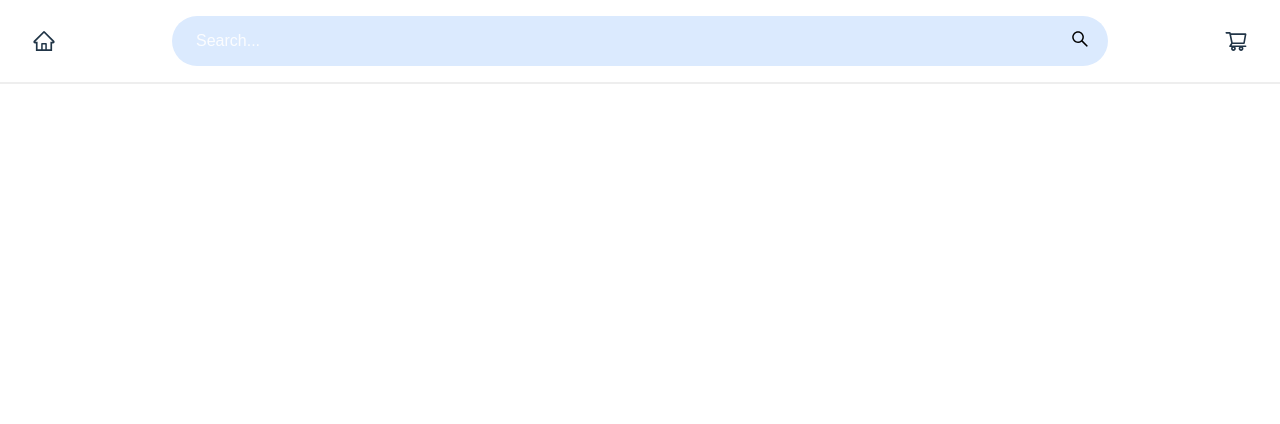
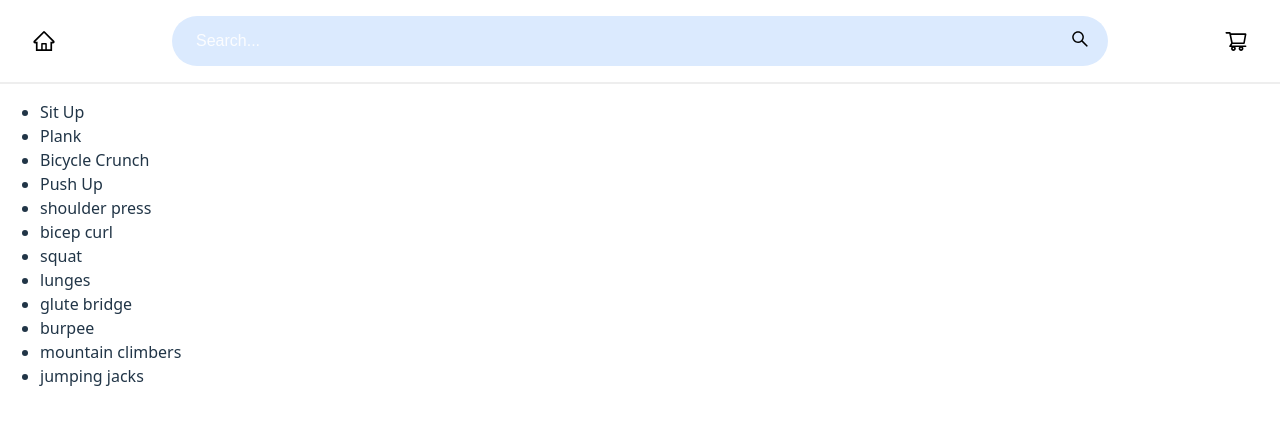
Before and after one commit to amy-pang/ExerVault, a React (Vite) app: page / in a window 1280 px wide. Shown: the top 424 px of the page. Built offline with nearby package versions, Linux system fonts and the light colour scheme.

Commit message:
added case insensitive search on fixed exercise list

```diff
--- a/src/components/Header.tsx
+++ b/src/components/Header.tsx
@@ -1,38 +1,40 @@
 import { useState } from 'react'
 import { AiOutlineHome, AiOutlineSearch, AiOutlineShoppingCart } from "react-icons/ai";
 import './Header.css'
+import { DummyExercises } from '../dummy_exercises';
 
 type HeaderProps = {
-  onSearch: (query: string) => void;
+  query: string;
+  onQueryChange: (value: string) => void;
 };
 
-function Header({ onSearch }: HeaderProps) {
-  const [query, setQuery] = useState("");
-
-  const handleSubmit = (e: React.FormEvent) => {
+function Header({ query, onQueryChange }: HeaderProps) {
+  /*const handleSubmit = (e: React.FormEvent) => {
     e.preventDefault();
     onSearch(query.trim());
-  };
+  };*/
 
+  console.log(DummyExercises.filter(exercise=>exercise.name.toLowerCase().includes("u")));
   return (
     <div className="header-wrapper">
         <header className="header-container">
 
-            <AiOutlineHome className="header-icon" />
+            <AiOutlineHome className="header-icon" color="black"/>
 
-            <form className="search-bar" onSubmit={handleSubmit}>
+            <div className="search-bar">
               <input
                   className="search-input"
+                  type="text"
                   placeholder="Search..."
                   value={query}
-                onChange={(e) => setQuery(e.target.value)}
+                  onChange={(e) => onQueryChange(e.target.value)}
               />
               <button className="search-icon" type="submit">
                   <AiOutlineSearch size={20} />
               </button>
-            </form>
+            </div>
 
-            <AiOutlineShoppingCart className="header-icon" />
+            <AiOutlineShoppingCart className="header-icon" color="black"/>
         </header>
     </div>
   );
--- /dev/null
+++ b/src/dummy_exercises.tsx
@@ -0,0 +1,62 @@
+export const DummyExercises = [
+  {
+    "id": 1,
+    "name": "Sit Up",
+    "type": "core",
+  },
+  {
+    "id": 2,
+    "name": "Plank",
+    "type": "core",
+  },
+  {
+    "id": 3,
+    "name": "Bicycle Crunch",
+    "type": "core",
+  },
+  {
+    "id": 4,
+    "name": "Push Up",
+    "type": "upper",
+  },
+  {
+    "id": 5,
+    "name": "shoulder press",
+    "type": "upper",
+  },
+  {
+    "id": 6,
+    "name": "bicep curl",
+    "type": "upper",
+  },
+  {
+    "id": 7,
+    "name": "squat",
+    "type": "lower",
+  },
+  {
+    "id": 8,
+    "name": "lunges",
+    "type": "lower",
+  },
+  {
+    "id": 9,
+    "name": "glute bridge",
+    "type": "lower",
+  },
+  {
+    "id": 10,
+    "name": "burpee",
+    "type": "full",
+  },
+  {
+    "id": 11,
+    "name": "mountain climbers",
+    "type": "full",
+  },
+  {
+    "id": 12,
+    "name": "jumping jacks",
+    "type": "full",
+  },
+];
--- a/src/pages/App.tsx
+++ b/src/pages/App.tsx
@@ -1,19 +1,31 @@
 import { useState } from 'react'
 import './App.css'
 import Header from '../components/Header';
+import { DummyExercises } from '../dummy_exercises';
 
 function App() {
-  const handleSearch = (query: string) => {
+  const [query, setQuery] = useState("");
+  /*const handleSearch = (query: string) => {
     console.log("Searching for:", query);
     // You will replace this with filtering your Supabase/list data
-  };
+  };*/
 
   return (
     <>
       <div className="header-wrapper">
-        <Header onSearch={handleSearch} />
+        <Header query={query} onQueryChange={setQuery}/>
       </div>
 
+      {/* shows catalog of exercises */}
+      <ul className="list" color="black">
+        {DummyExercises.filter(exercise=>exercise.name.toLowerCase().includes(query)
+        ).map((exercise) => (
+          <li key={exercise.id} className="listItem" color="black">
+            {exercise.name}
+          </li>
+        ))}
+
+      </ul>
     </>
   )
 }
```
Lines whose indentation alone changed are shown as unchanged.
